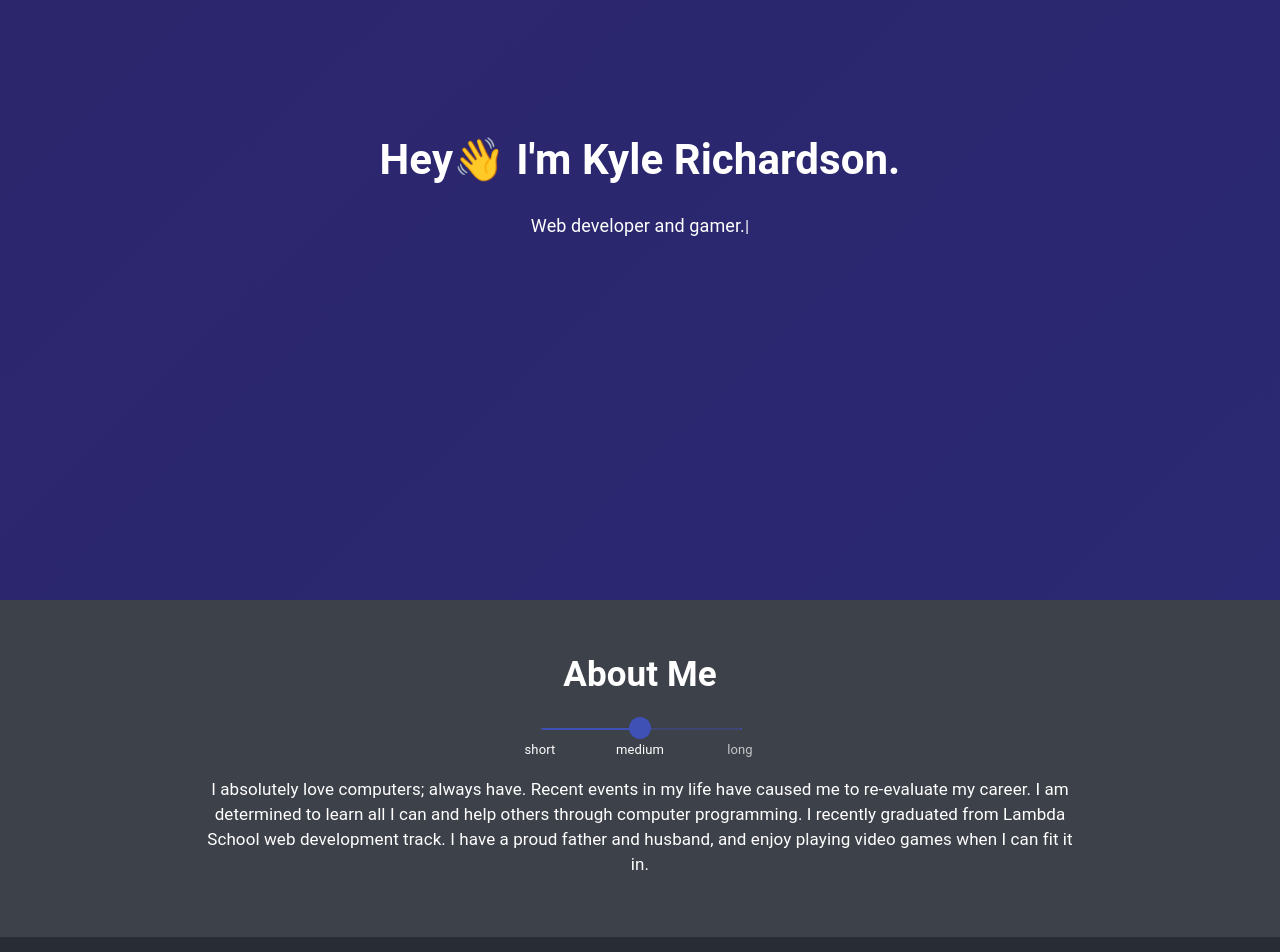
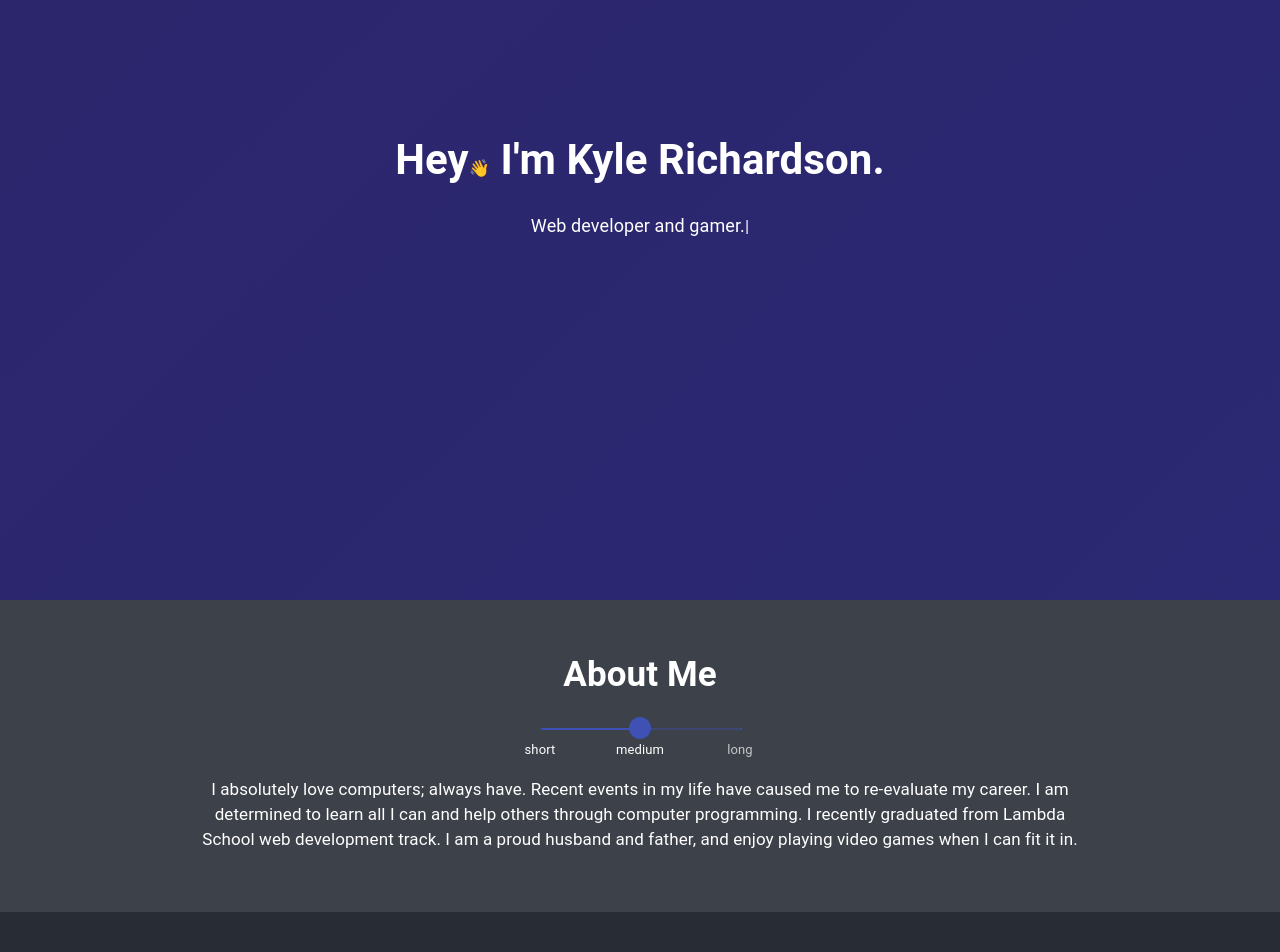
Before and after one commit to kyle-richardson/portfolio, a React (Create React App) app: page / in a window 1280 px wide. Shown: the part 200-1152 px from the top of the page. Built offline with nearby package versions, Linux system fonts and the light colour scheme.

Commit message:
typo, unused code cleanup

```diff
--- a/package.json
+++ b/package.json
@@ -1,6 +1,6 @@
 {
   "name": "portfolio",
-  "version": "0.1.0",
+  "version": "2.0.0",
   "private": true,
   "dependencies": {
     "@fortawesome/fontawesome-svg-core": "^1.2.27",
--- a/src/components/projects/Proj.js
+++ b/src/components/projects/Proj.js
@@ -1,4 +1,4 @@
-import React, { useState, useEffect } from "react";
+import React, { useState } from "react";
 
 import CodeIcon from "@material-ui/icons/Code";
 import { InlineIcon } from "@iconify/react";
--- a/src/components/top/AboutMe.js
+++ b/src/components/top/AboutMe.js
@@ -16,11 +16,11 @@ const text = {
   with the help of amazing free resources online, and recently graduated from
   Lambda School's web developer track. I have an amazing wife, 3
   kids, and a dog who are the joys of my life. I also enjoy playing video games
-  when time allows.`,
+  when I can fit it in.`,
   medium: `I absolutely love computers; always have.  Recent events in my life have
   caused me to re-evaluate my career. I am determined to learn all I can and help others
   through computer programming. I recently graduated from Lambda School web development track.
-  I have a proud father and husband, and enjoy playing video games when I can fit it in.`,
+  I am a proud husband and father, and enjoy playing video games when I can fit it in.`,
   short: `I absolutely love computers; always have. I want to help others through what
   I build.`
 }
--- a/src/components/top/CarouselSection.js
+++ b/src/components/top/CarouselSection.js
@@ -1,3 +1,5 @@
+//unused idea
+
 import React from "react";
 import "react-responsive-carousel/lib/styles/carousel.min.css";
 import { Carousel } from "react-responsive-carousel";
--- a/src/components/top/Intro.js
+++ b/src/components/top/Intro.js
@@ -1,6 +1,6 @@
 import React, {useState, useEffect} from "react"
 import Typist from "react-typist"
-import "../../stars.css"
+// import "../../stars.css"
 
 
 const Intro = ({darkMode}) => {
@@ -26,7 +26,7 @@ const Intro = ({darkMode}) => {
         <div className={`intro-container ${darkMode ? 'dark-back' : 'light-back'}`}>
             <h1 style={{
                 marginTop: "40vh"
-            }}>Hey👋 I'm Kyle Richardson.</h1>
+            }}>Hey<span role="img" aria-label="wave-emoji">👋</span> I'm Kyle Richardson.</h1>
             <br/>
             {/* <div id="stars"></div> */}
             <Typist avgTypingDelay={70} startDelay={1000}>
@@ -49,7 +49,7 @@ const Intro = ({darkMode}) => {
                 <span style={{fontSize: "1.8rem", marginTop: '10vh'}}>
                     <a className="typed-links" href="#about-me">About Me</a>
                     {"  "}
-                    <a className="typed-links" href="https://docs.google.com/document/d/e/2PACX-1vTRqxugKuzEeFEsaOtUGa4BrzfCsGuhEWNGOPoqQHdGWDVC2GhLmf2BYMMMyQnkkR1gTv12fz1-McEa/pub" target="_blank">Resume</a>
+                    <a className="typed-links" href="https://docs.google.com/document/d/e/2PACX-1vTRqxugKuzEeFEsaOtUGa4BrzfCsGuhEWNGOPoqQHdGWDVC2GhLmf2BYMMMyQnkkR1gTv12fz1-McEa/pub" rel="noopener noreferrer" target="_blank">Resume</a>
                     {"  "}
                     <a className="typed-links" href="#projects">Projects</a>
                 </span>
--- a/src/utils/useDarkMode.js
+++ b/src/utils/useDarkMode.js
@@ -8,24 +8,17 @@ export const useDarkMode = () => {
     const body = document.querySelector("body")
     const app = document.querySelector(".App");
     const appHeader = document.getElementById("App-header");
-    const footer = document.querySelector(".footer-container");
     const anchor = document.querySelectorAll("a");
-    // const readMe = document.querySelector(".read-me-container");
-    // const overlay = document.querySelector(".overlay-text");
     if (useDark) {
       body.classList.add("dark-mode");
       app.classList.add("dark-mode");
       appHeader.classList.add("dark-mode-background");
-      // footer.classList.add("dark-mode-background");
       anchor.forEach((a) => a.classList.add("dark-mode"));
-      // overlay.style.backgroundColor = "lightgray";
     } else {
       body.classList.remove("dark-mode");
       app.classList.remove("dark-mode");
       appHeader.classList.remove("dark-mode-background");
-      // footer.classList.remove("dark-mode-background");
       anchor.forEach((a) => a.classList.remove("dark-mode"));
-      // overlay.style.backgroundColor = "gray";
     }
   }, [useDark]);
 
```
Also changed, not shown: src/components/Menu.js (+0 -15 lines).
